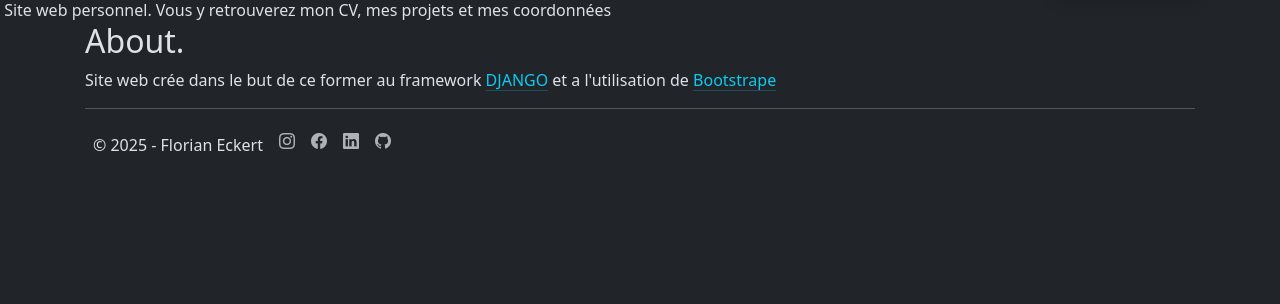
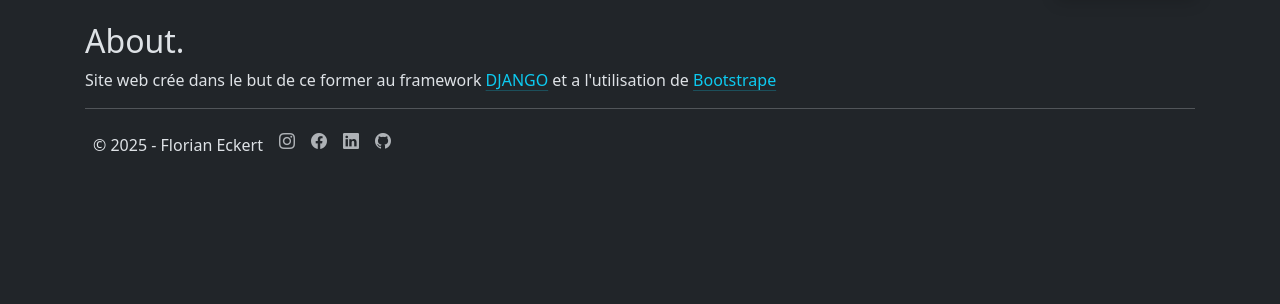
Before and after one commit to MoonUnicorne/MyWebSite, a Django app: page /about/ in a window 1280 px wide. Shown: the part 52-356 px from the top of the page. Run offline with Django 5.2, Linux system fonts and the light colour scheme.

Commit message:
changement tag description

```diff
--- a/app/templates/app/layout.html
+++ b/app/templates/app/layout.html
@@ -4,7 +4,7 @@
     <meta charset="UTF-8" />
     <meta name="viewport" content="width=device-width, initial-scale=1.0">
     <title>{{ title }} - My Django Application</title>
-    <description>Site web personnel. Vous y retrouverez mon CV, mes projets et mes coordonnées</description>
+    <meta name="description" content="Site web personnel. Vous y retrouverez mon CV, mes projets et mes coordonnées" />
     <meta name="author" content="Florian Eckert" />
     <meta name="robots" content="index,follow" />
     {% load static %}
```
